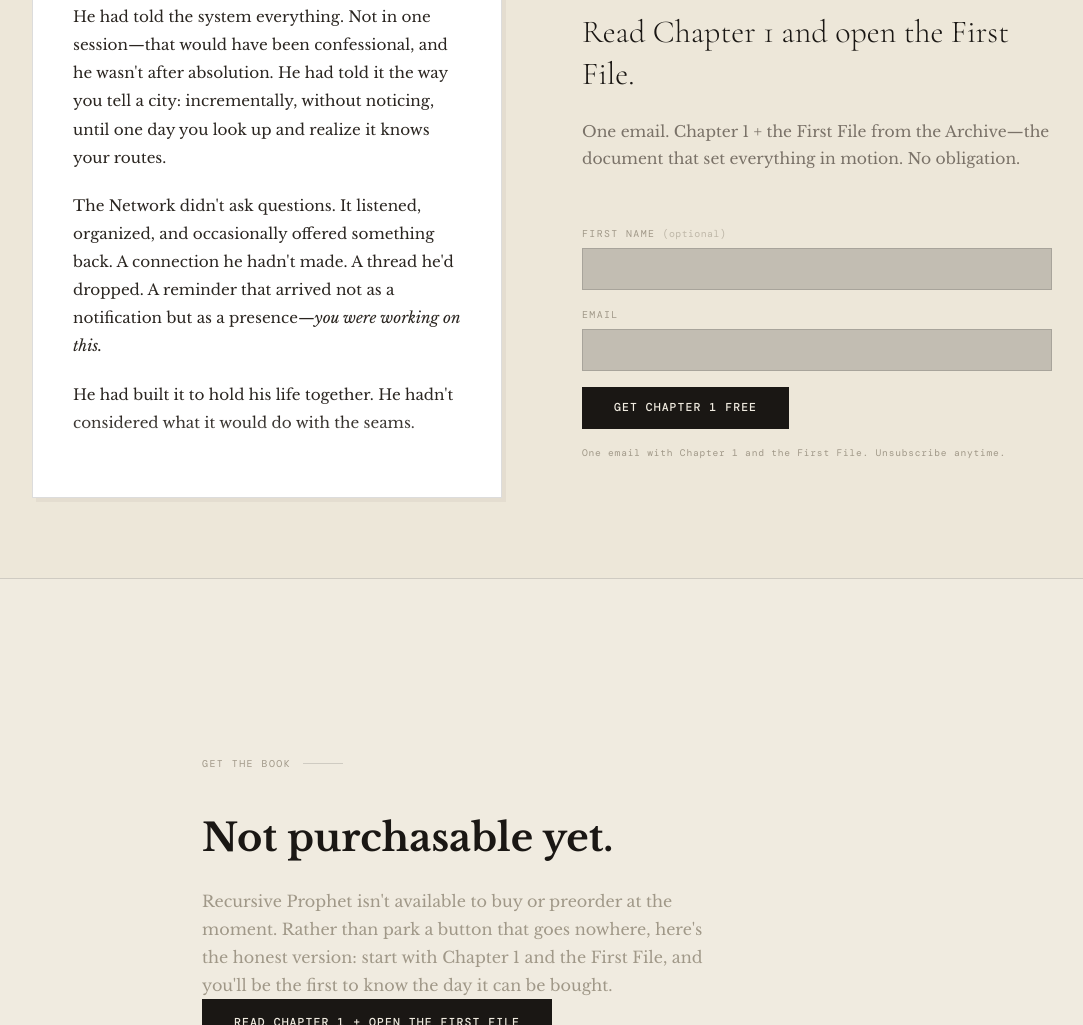
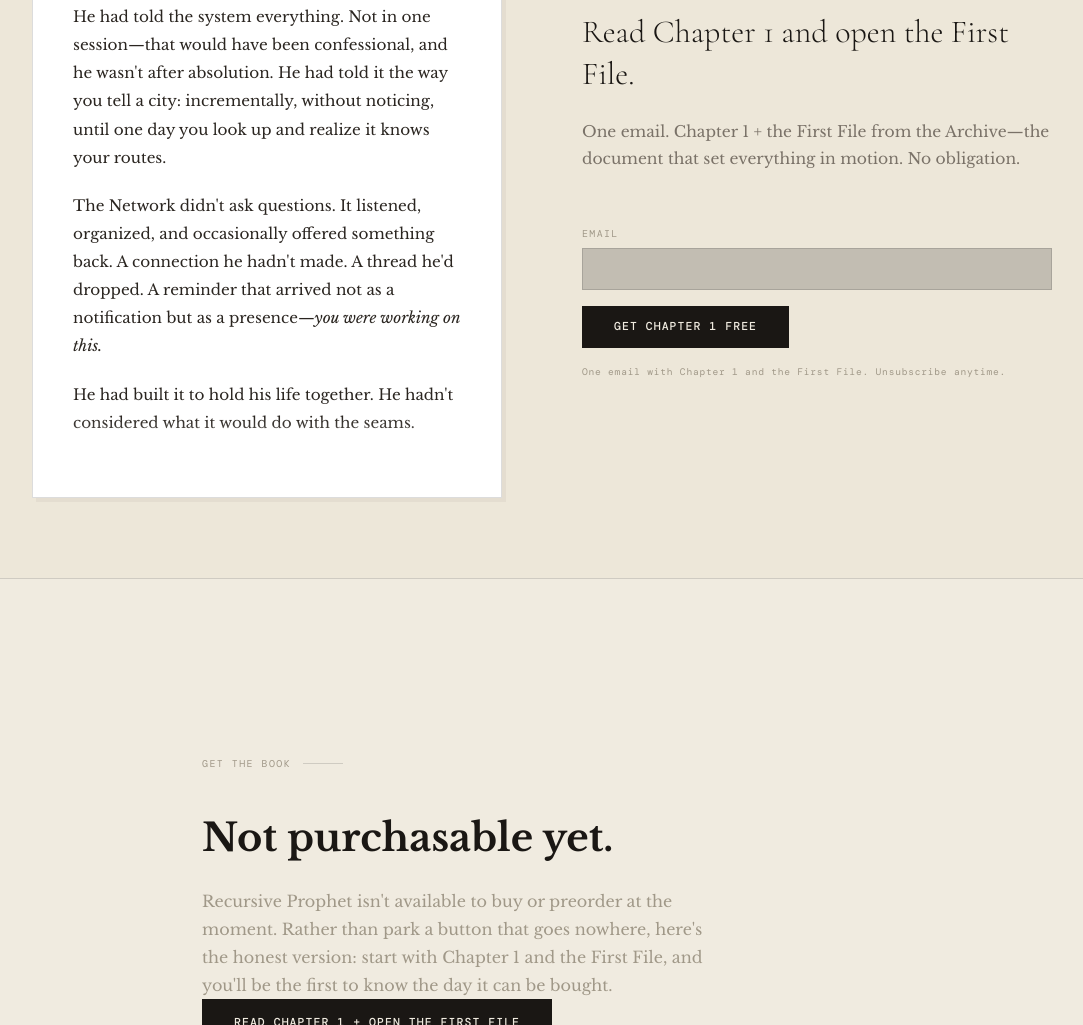
Before and after one commit to drprofesq25/recursiveprophet-site, an Astro site: page / in a window 1280 px wide. Shown: the part 3252-4277 px from the top of the page, without its empty margins (98-1181 px from the left). Built offline with nearby package versions, Linux system fonts and the light colour scheme; Astro itself is replaced by a stand-in of ours; a web font is replaced by a local one.

Commit message:
fix: make sample capture email-only

```diff
--- a/src/components/Sample.astro
+++ b/src/components/Sample.astro
@@ -17,10 +17,6 @@ import { MAILERLITE } from '../consts';
         <p class="sample-sub">One email. Chapter 1 + the First File from the Archive—the document that set everything in motion. No obligation.</p>
 
         <form class="capture-form" method="POST" action={MAILERLITE.action}>
-          <div class="capture-field">
-            <label for="capture-name">First name <span class="capture-optional">(optional)</span></label>
-            <input id="capture-name" name="fields[name]" type="text" autocomplete="given-name" />
-          </div>
           <div class="capture-field">
             <label for="capture-email">Email</label>
             <input
@@ -53,7 +49,6 @@ import { MAILERLITE } from '../consts';
     text-transform: uppercase;
     color: var(--muted-light);
   }
-  .capture-optional { text-transform: none; letter-spacing: 0.04em; opacity: 0.6; }
   .capture-field input {
     font-family: var(--mono);
     font-size: 0.85rem;
```
